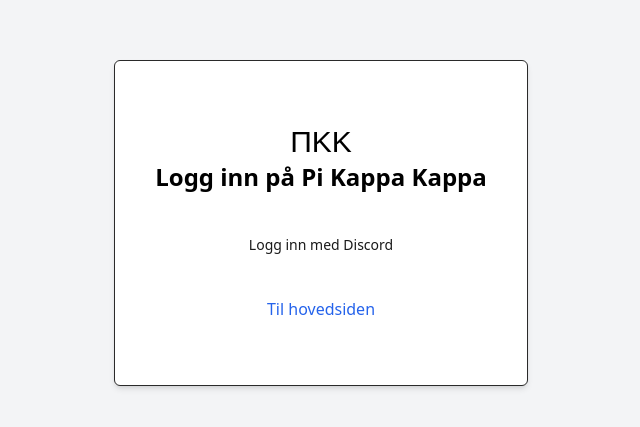
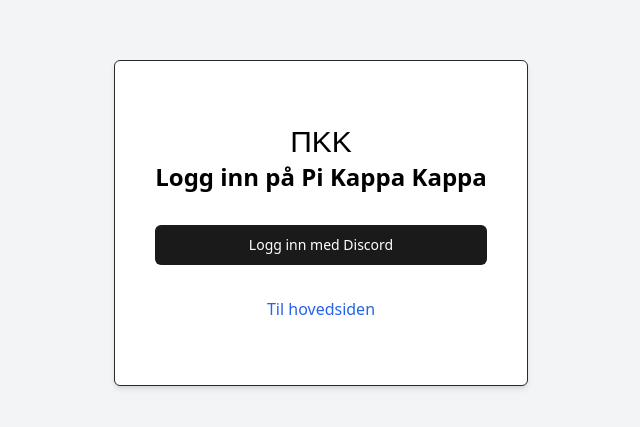
Before and after one commit to omfj/pikappakappa.no, a Next.js app: page /auth/sign-in in a window 1280 px wide. Shown: the part 177-604 px from the top of the page, without its empty margins (319-959 px from the left). Built offline with nearby package versions, Linux system fonts and the light colour scheme; no server answers.

Commit message:
Add ring color

```diff
--- a/src/app/(auth)/auth/sign-in/sign-in-buttons.tsx
+++ b/src/app/(auth)/auth/sign-in/sign-in-buttons.tsx
@@ -6,7 +6,9 @@
 export function SignInButtons() {
   return (
     <div className="flex flex-col gap-3">
-      <Button onClick={() => signIn("discord")}>Logg inn med Discord</Button>
+      <Button variant="inverted" onClick={() => signIn("discord")}>
+        Logg inn med Discord
+      </Button>
     </div>
   );
 }
--- a/src/app/(default)/profil/[email]/personal-profile.tsx
+++ b/src/app/(default)/profil/[email]/personal-profile.tsx
@@ -44,6 +44,8 @@
 
   return (
     <main>
+      <h1 className="text-4xl font-bold text-center my-4">Min profil</h1>
+
       <Form {...methods}>
         <form
           onSubmit={onSubmit}
--- a/src/components/ui/button.tsx
+++ b/src/components/ui/button.tsx
@@ -11,6 +11,7 @@
       variant: {
         default: "bg-foreground text-background hover:bg-foreground/90",
         link: "underline-offset-4 hover:underline text-foreground",
+        inverted: "bg-background text-foreground hover:bg-background/90",
       },
       size: {
         default: "h-10 py-2 px-4",
--- a/src/styles/globals.css
+++ b/src/styles/globals.css
@@ -14,6 +14,8 @@
 
     --destructive: #f47174;
 
+    --ring: #6488ea;
+
     --radius: 0.5rem;
   }
 }
--- a/tailwind.config.ts
+++ b/tailwind.config.ts
@@ -25,6 +25,7 @@
         background: "var(--background)",
         foreground: "var(--foreground)",
         destructive: "var(--destructive)",
+        ring: "var(--ring)",
         muted: {
           DEFAULT: "var(--muted)",
         },
```
